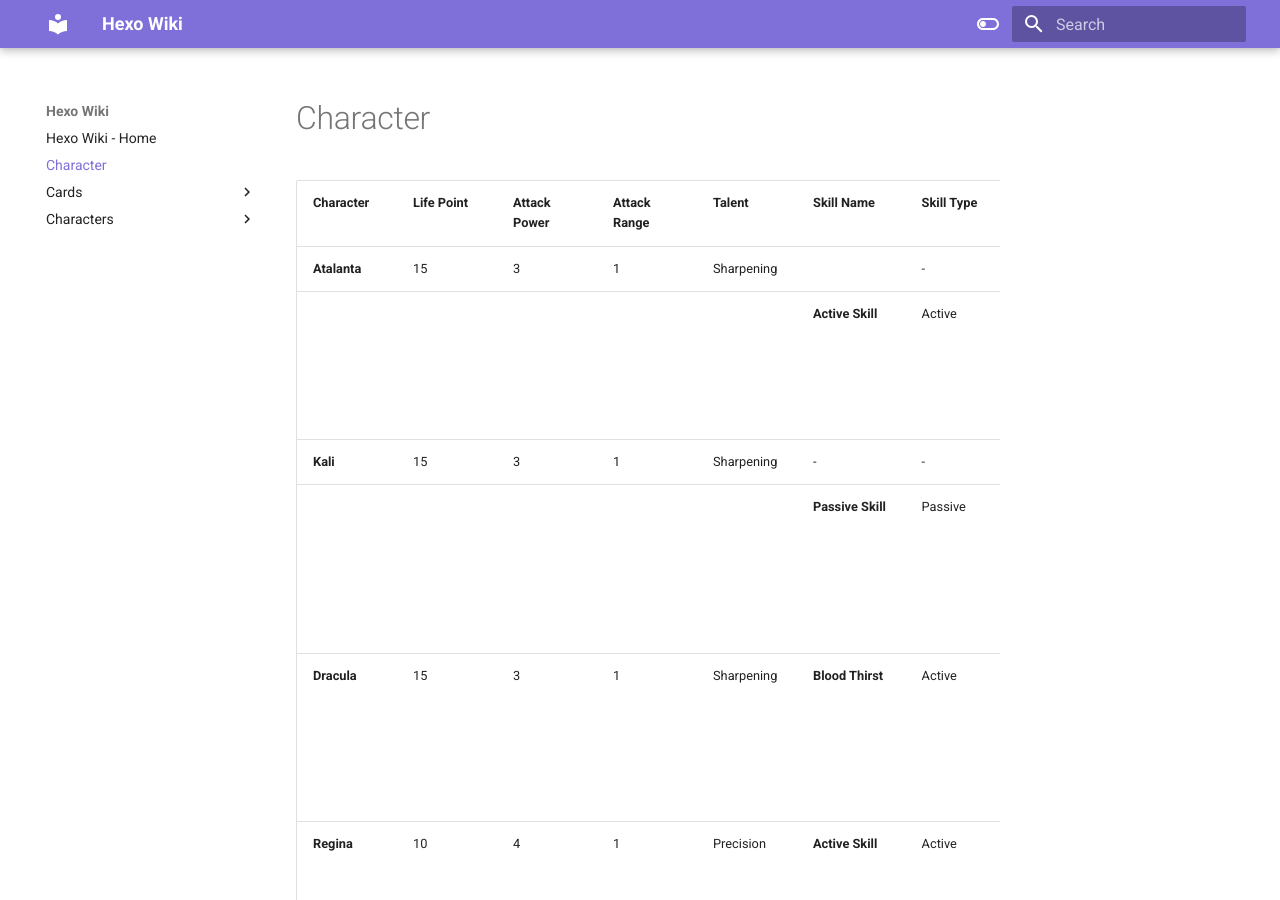
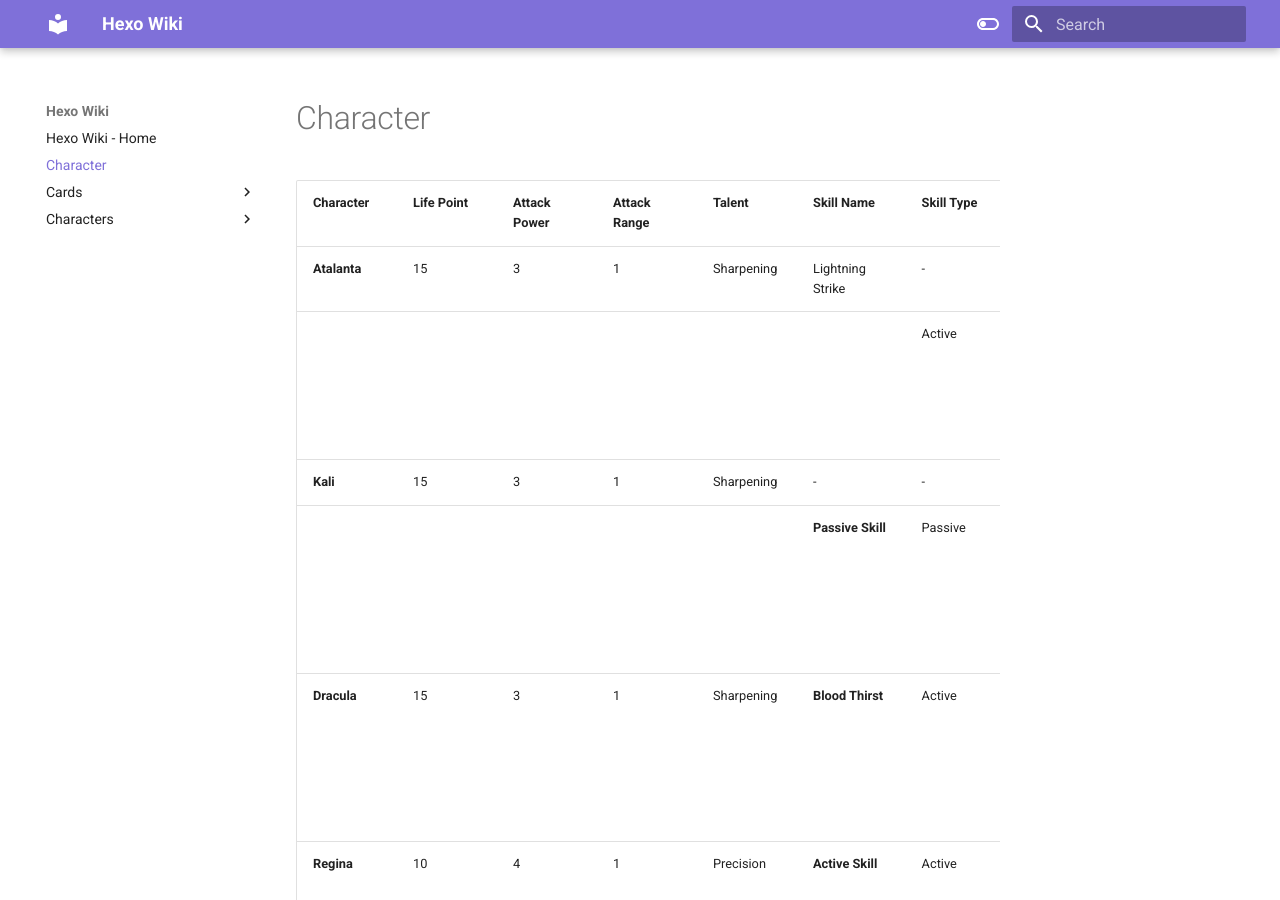
Before and after one commit to zhouanqiNB/hexo-wiki, an MkDocs documentation site: the page built from docs/Character.md, in a window 1280 px wide and 900 px high. Built offline with MkDocs 1.6.1 and Material for MkDocs 9.7.7, drawn with Linux system fonts in a browser that asks for light colours.

Commit message:
vault backup: 2024-11-19 20:03:37

```diff
--- a/docs/Character.md
+++ b/docs/Character.md
@@ -1,7 +1,7 @@
 | Character       | Life Point | Attack Power | Attack Range | Talent     | Skill Name              | Skill Type | Skill Cost | Skill Description                                                                                                                                   |
 | --------------- | ---------- | ------------ | ------------ | ---------- | ----------------------- | ---------- | ---------- | --------------------------------------------------------------------------------------------------------------------------------------------------- |
-| **Atalanta**    | 15         | 3            | 1            | Sharpening |                         | -          | -          | -                                                                                                                                                   |
-|                 |            |              |              |            | **Active Skill**        | Active     | 7          | Move to any vacant hex and invoke a general attack to all enemies in range.                                                                         |
+| **Atalanta**    | 15         | 3            | 1            | Sharpening | Lightning Strike        | -          | -          | -                                                                                                                                                   |
+|                 |            |              |              |            |                         | Active     | 7          | Move to any vacant hex and invoke a general attack to all enemies in range.                                                                         |
 | **Kali**        | 15         | 3            | 1            | Sharpening | -                       | -          | -          | -                                                                                                                                                   |
 |                 |            |              |              |            | **Passive Skill**       | Passive    | -          | Deals 0-2 random damage to enemies within distance of 1 at the end of the turn.                                                                     |
 | **Dracula**     | 15         | 3            | 1            | Sharpening | **Blood Thirst**        | Active     | 6          | Attack all enemies within range 2 and recover life points equal to the damage dealt.                                                                |
```
